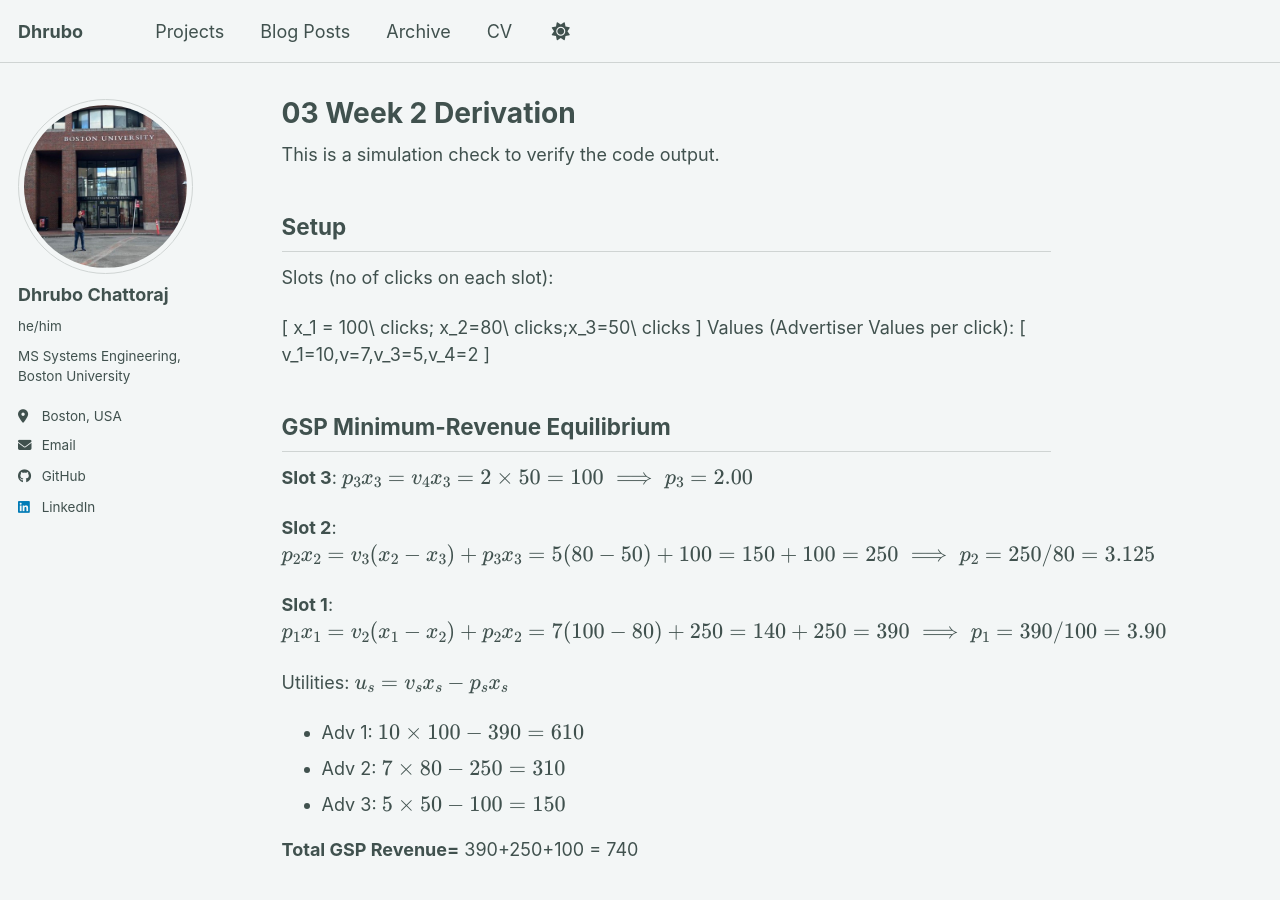
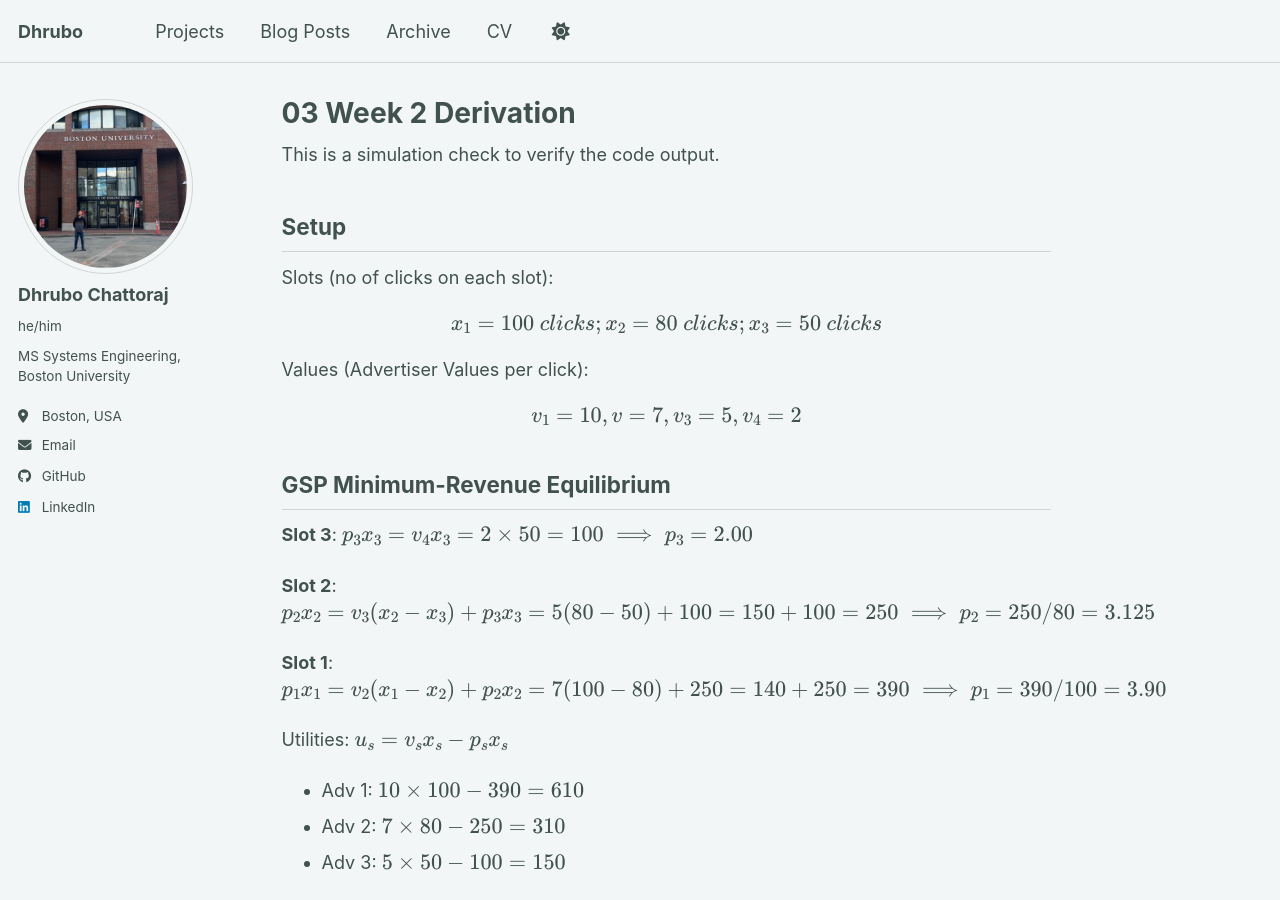
Before and after one commit to dhrubo404/dhrubo404.github.io, a Jekyll site: the page built from _pages/writeups/03_Week _2_Derivation.md, in a window 1280 px wide and 900 px high. Built offline with Jekyll 4.4.1, drawn with Linux system fonts in a browser that asks for light colours; a script bundle is joined from its source files by our own code; library files that are not in the unit come from our copies.

Commit message:
Update VCG writeups [auto]

```diff
--- a/_pages/writeups/03_Week _2_Derivation.md
+++ b/_pages/writeups/03_Week _2_Derivation.md
@@ -10,13 +10,17 @@ This is a simulation check to verify the code output.
 
 Slots (no of clicks on each slot):
 
-\[
+<div>
+$$
 x_1 = 100\ clicks; x_2=80\ clicks;x_3=50\ clicks
-\]
+$$
+</div>
 Values (Advertiser Values per click):
-\[
+<div>
+$$
 v_1=10,v=7,v_3=5,v_4=2
-\]
+$$
+</div>
 
 ## GSP Minimum-Revenue Equilibrium
 
```
